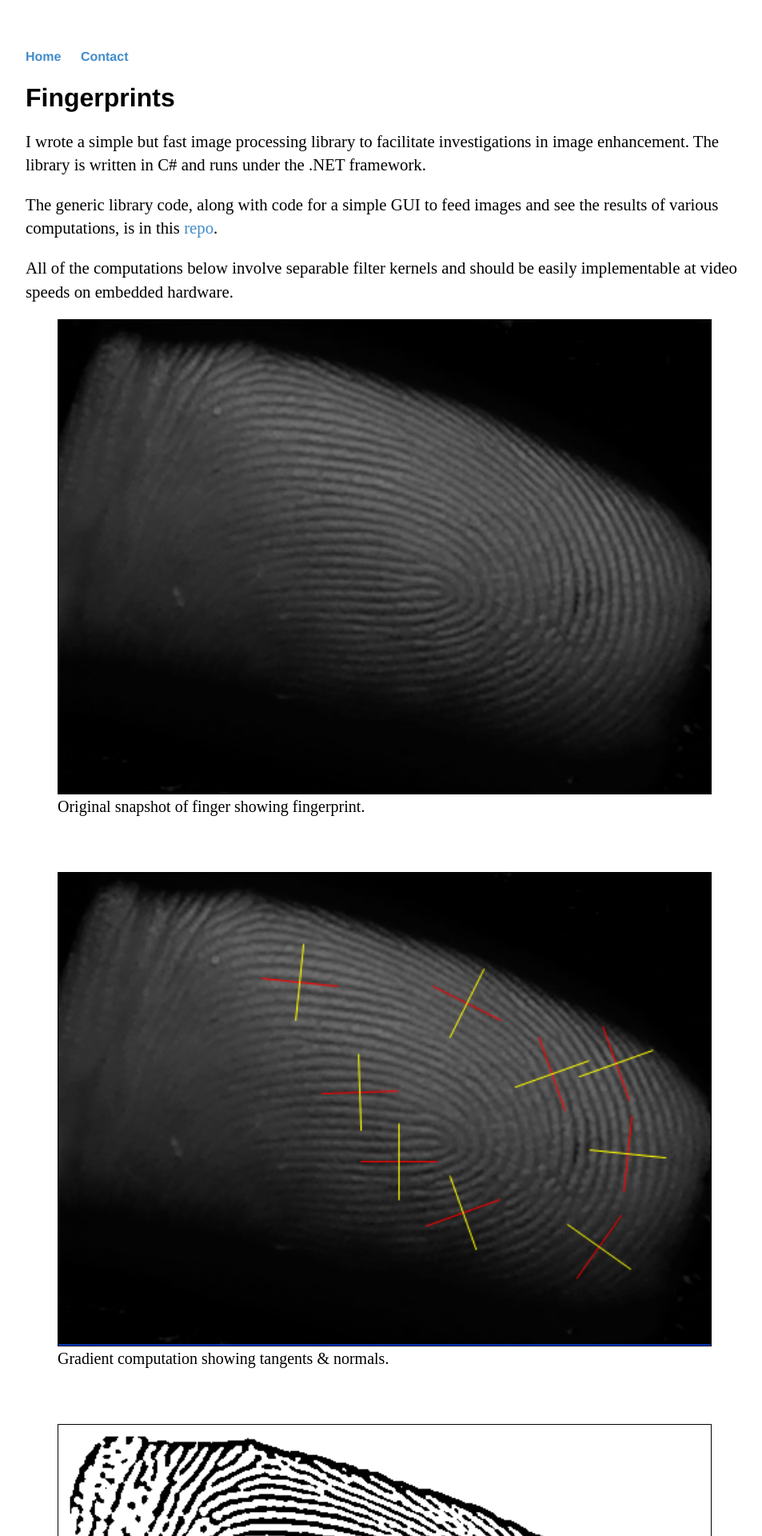
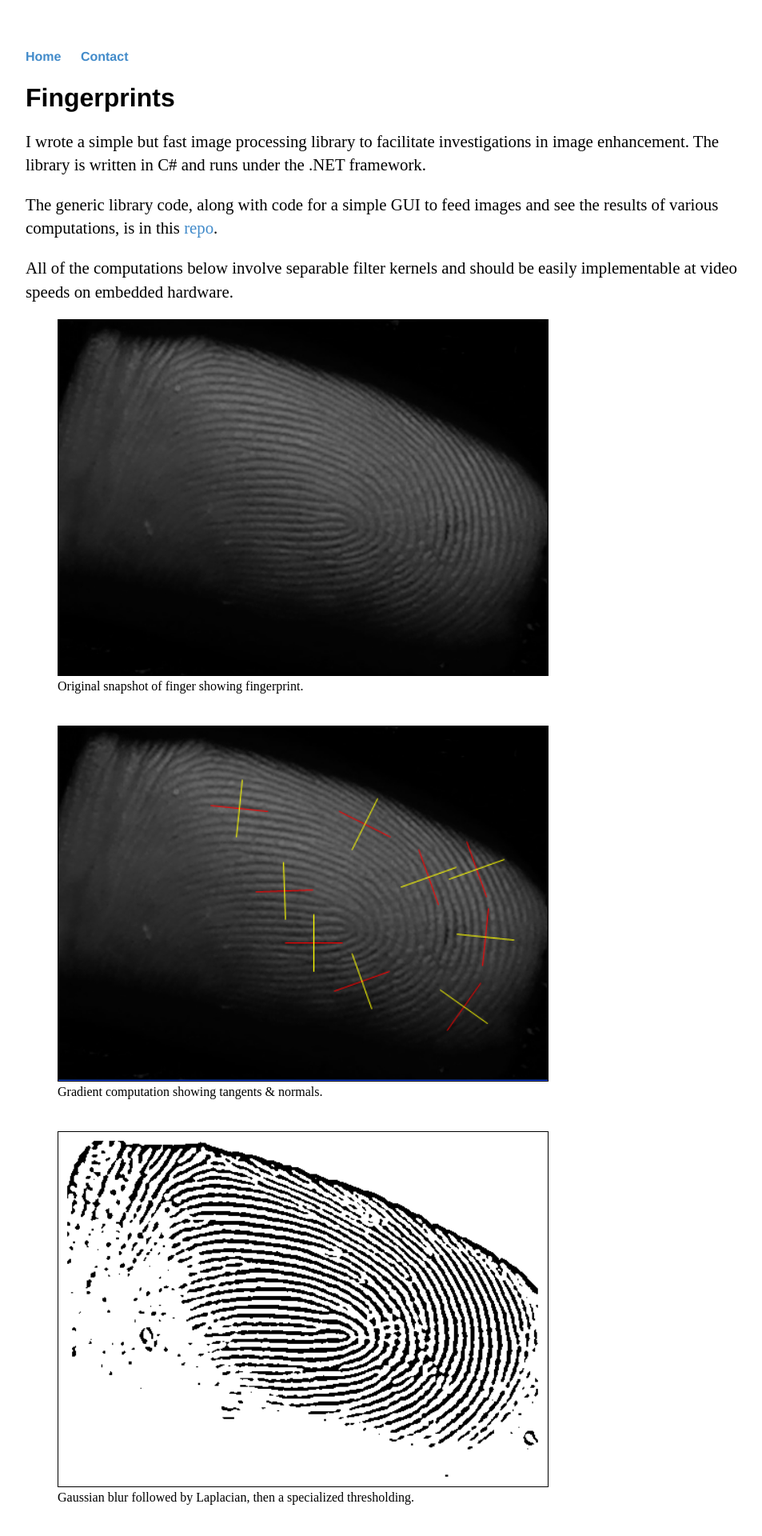
Before and after one commit to ttdoucet/ttdoucet.github.io, a Jekyll site: the page built from fingerprints/index.md, in a window 1280 px wide. Shown: the top 1920 px of the page at 80% size, without its empty margins (160-1113 px from the left). Built offline with Jekyll 4.4.1, drawn with Linux system fonts in a browser that asks for light colours.

Commit message:
Fiddling with spacing on fingerprint via css.

```diff
--- a/css/lambent.scss
+++ b/css/lambent.scss
@@ -27,7 +27,8 @@ h2 { font-size: 1.7em; }
 h3 { font-size: 1.6em; }
 h4 { font-size: 1.5em; }
 
-nav ul, footer ul { font-size: 1em; font-family: 'Helvetica', 'Arial', 'Sans-Serif'; padding: 0px; list-style: none; font-weight: bold; }
+nav ul, footer ul { font-size: 1em; font-family: 'Helvetica', 'Arial', 'Sans-Serif';
+                    padding: 0px; list-style: none; font-weight: bold; }
 nav ul li, footer ul li { display: inline; margin-right: 20px; }
 
 footer { border-top: 1px solid #d5d5d5; font-size: .8em; }
@@ -54,6 +55,9 @@ footer { border-top: 1px solid #d5d5d5; font-size: .8em; }
 .cv { margin: 0px 0px 60px; }
 .cv address, .cv p { font-size: 1.3em; }
 
-figcaption { font-size: 1.25em; }
+.imgfig { padding-bottom: 0.5em}
+.imgfig figure img { width: 75%; height: auto; border: 1px solid black; }
+.imgfig figure figcaption { font-size: 1.0em; width: 75%}
+
 
 @import "highlight"
--- a/fingerprints/index.md
+++ b/fingerprints/index.md
@@ -17,47 +17,49 @@ of various computations, is in this [repo][Repo].
 All of the computations below involve separable filter kernels and
 should be easily implementable at video speeds on embedded hardware.
 
+<div class="imgfig">
 <figure>
-  <img src="pics/input.png" border="1" width="100%" height="100%" />
+  <img src="pics/input.png" />
   <figcaption>Original snapshot of finger showing fingerprint.</figcaption>
 </figure>
+</div>
 
 
-<br>
+<div class="imgfig">
 <figure>
-  <img src="pics/gradient.png" border="1" width="100%" height="100%" />
+  <img src="pics/gradient.png" />
   <figcaption>Gradient computation showing tangents & normals.</figcaption>
 </figure>
+</div>
 
-
-<br>
+<div class="imgfig">
 <figure>
-  <img src="pics/output.png" border="1" width="100%" height="100%" />
+  <img src="pics/output.png" />
   <figcaption>Gaussian blur followed by Laplacian, then
               a specialized thresholding.
   </figcaption>
 </figure>
+</div>
 
-
-<br>
+<div class="imgfig">
 <figure>
-  <img src="pics/fmask.png" border="1" width="100%" height="100%" />
+  <img src="pics/fmask.png" />
   <figcaption>Strength of computed orientation field
               allows us to mask off areas of the
               image that are not of interest.
   </figcaption>
 </figure>
+</div>
 
-
-<br>
+<div class="imgfig">
 <figure>
-  <img src="pics/zebra.png" border="1" width="100%" height="100%" />
+  <img src="pics/zebra.png" />
   <figcaption>
     This stable image results from repeatedly
     feeding back the output image as input.
   </figcaption>
 </figure>
-
+</div>
 
 That the image is a fixed point of this iterated function system
 suggests that it might be useful to make contraction mappings
```
